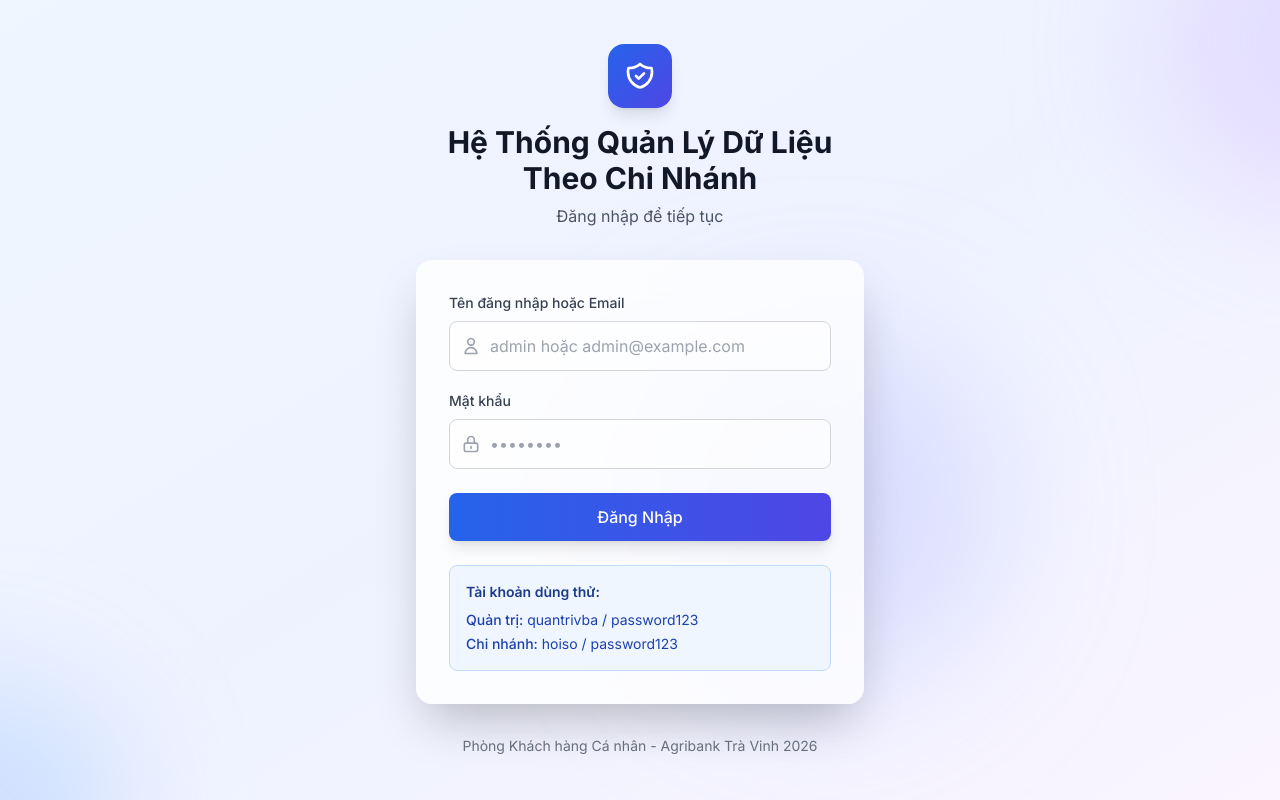
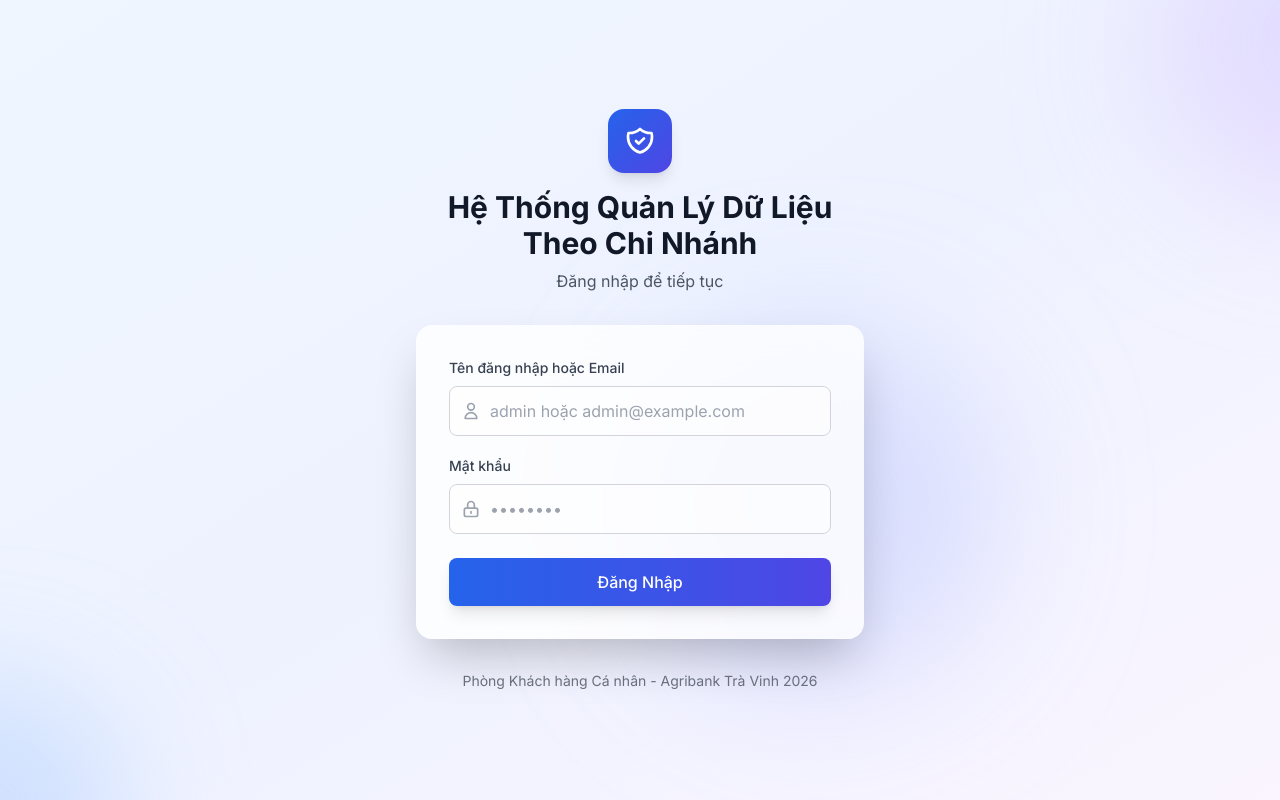
Before and after one commit to datvbard/demo12llm, a Next.js app: page /login in a window 1280 px wide. Built offline with nearby package versions, Linux system fonts and the light colour scheme.

Commit message:
fix: remove test accounts section from login page

```diff
--- a/app/login/page.tsx
+++ b/app/login/page.tsx
@@ -142,15 +142,6 @@ export default function LoginPage() {
               )}
             </button>
           </form>
-
-          {/* Test accounts */}
-          <div className="mt-6 rounded-lg bg-blue-50 dark:bg-blue-900/30 p-4 text-sm border border-blue-200 dark:border-blue-800">
-            <p className="font-semibold text-blue-900 dark:text-blue-200 mb-2">Tài khoản dùng thử:</p>
-            <div className="space-y-1 text-blue-800 dark:text-blue-300">
-              <p><span className="font-medium">Quản trị:</span> quantrivba / password123</p>
-              <p><span className="font-medium">Chi nhánh:</span> hoiso / password123</p>
-            </div>
-          </div>
         </div>
 
         {/* Footer */}
```
